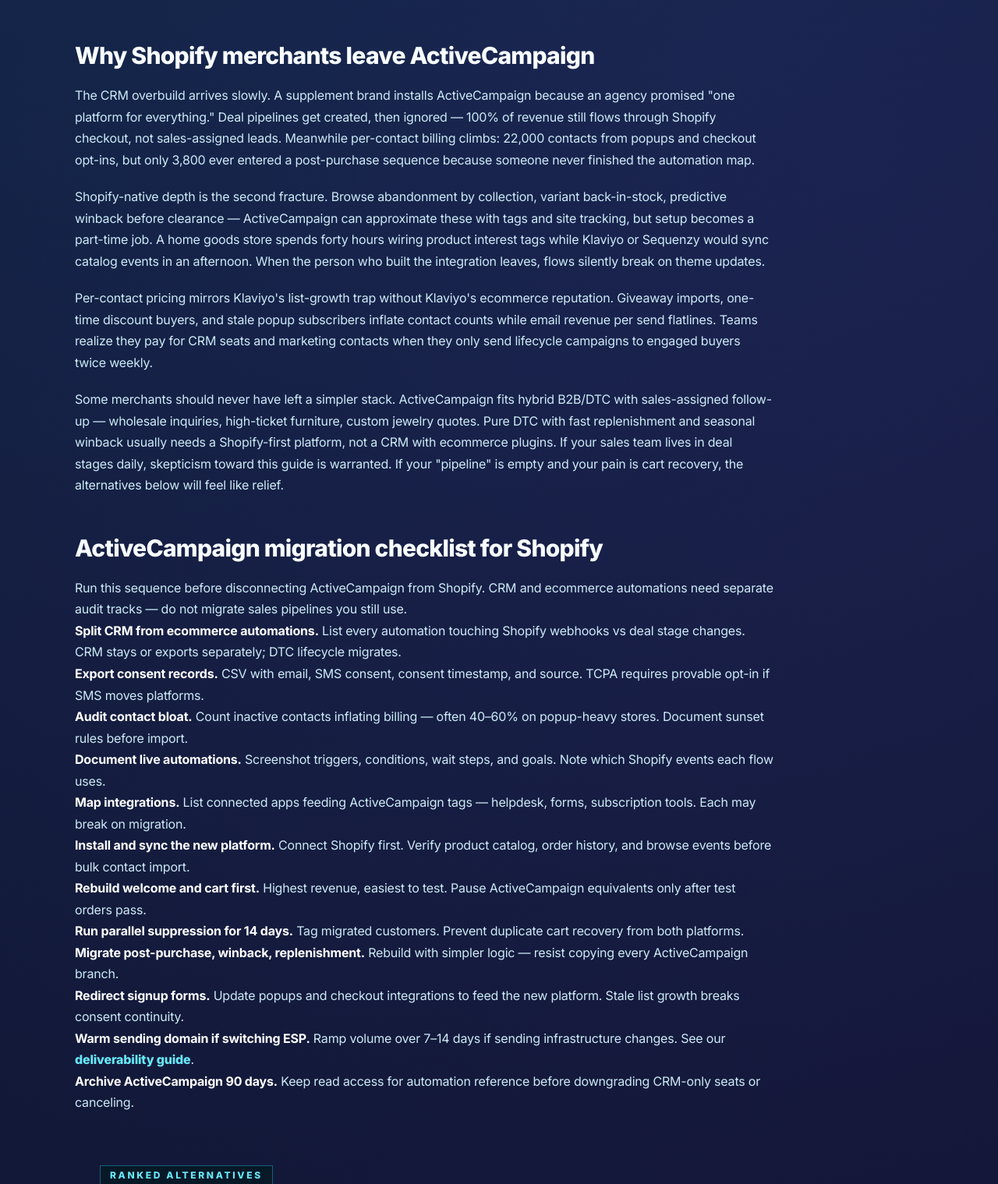
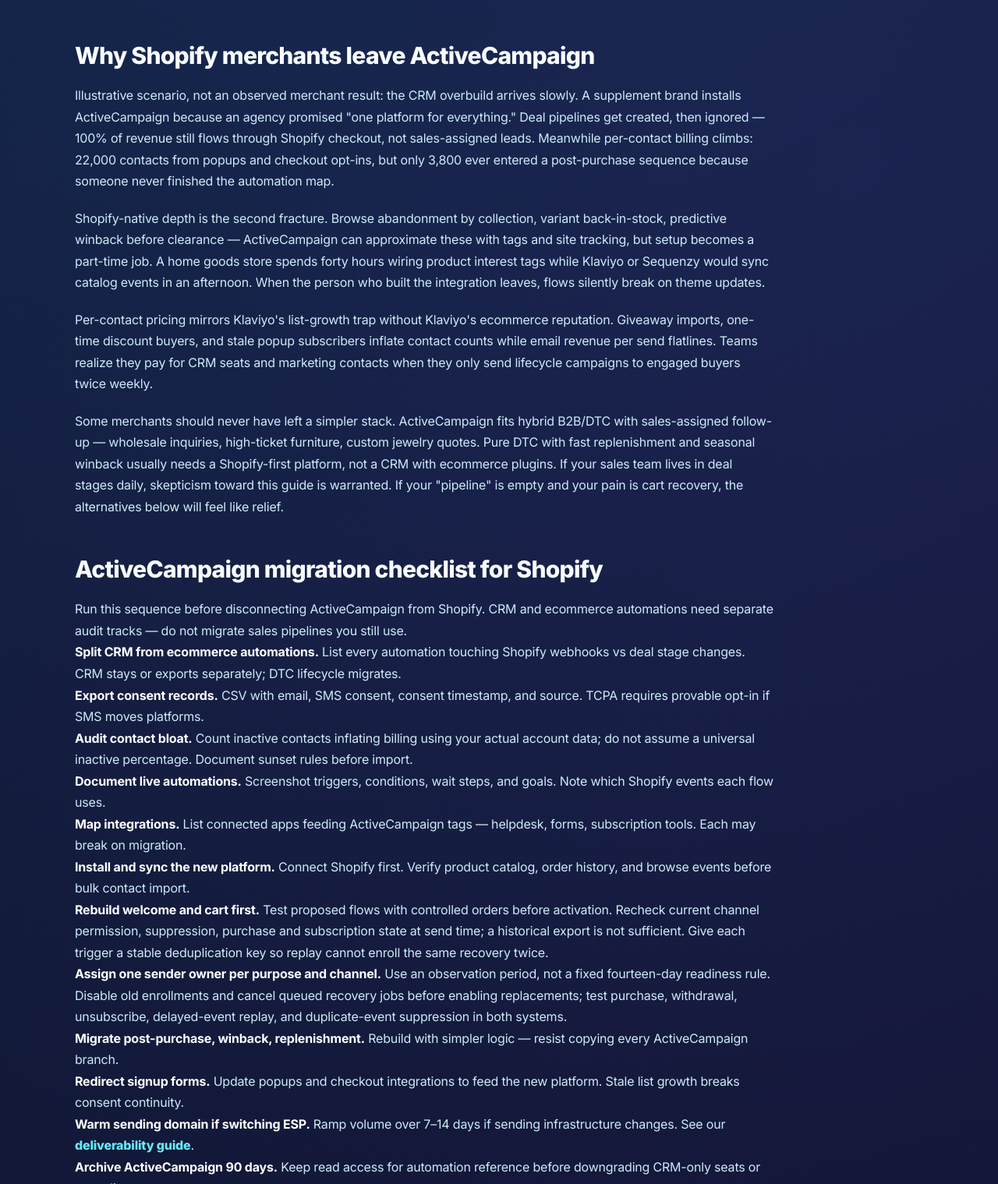
Before and after one commit to polnikale/shopifysmsapps, an Astro site: page /alternatives/activecampaign-alternative in a window 1280 px wide. Shown: the part 1307-2826 px from the top of the page at 78% size. Built offline with nearby package versions, Linux system fonts and the light colour scheme; Astro itself is replaced by a stand-in of ours.

Commit message:
Clarify recovery migration ownership and replay checks

```diff
--- a/src/pages/alternatives/activecampaign-alternative.astro
+++ b/src/pages/alternatives/activecampaign-alternative.astro
@@ -91,7 +91,7 @@ const faqs = [
       <article class="prose-shopify mt-14 max-w-4xl">
         <h2>Why Shopify merchants leave ActiveCampaign</h2>
         <p>
-          The CRM overbuild arrives slowly. A supplement brand installs ActiveCampaign because an agency promised "one platform for everything." Deal pipelines get created, then ignored — 100% of revenue still flows through Shopify checkout, not sales-assigned leads. Meanwhile per-contact billing climbs: 22,000 contacts from popups and checkout opt-ins, but only 3,800 ever entered a post-purchase sequence because someone never finished the automation map.
+          Illustrative scenario, not an observed merchant result: the CRM overbuild arrives slowly. A supplement brand installs ActiveCampaign because an agency promised "one platform for everything." Deal pipelines get created, then ignored — 100% of revenue still flows through Shopify checkout, not sales-assigned leads. Meanwhile per-contact billing climbs: 22,000 contacts from popups and checkout opt-ins, but only 3,800 ever entered a post-purchase sequence because someone never finished the automation map.
         </p>
         <p>
           Shopify-native depth is the second fracture. Browse abandonment by collection, variant back-in-stock, predictive winback before clearance — ActiveCampaign can approximate these with tags and site tracking, but setup becomes a part-time job. A home goods store spends forty hours wiring product interest tags while Klaviyo or Sequenzy would sync catalog events in an afternoon. When the person who built the integration leaves, flows silently break on theme updates.
@@ -108,12 +108,12 @@ const faqs = [
         <ol>
           <li><strong>Split CRM from ecommerce automations.</strong> List every automation touching Shopify webhooks vs deal stage changes. CRM stays or exports separately; DTC lifecycle migrates.</li>
           <li><strong>Export consent records.</strong> CSV with email, SMS consent, consent timestamp, and source. TCPA requires provable opt-in if SMS moves platforms.</li>
-          <li><strong>Audit contact bloat.</strong> Count inactive contacts inflating billing — often 40–60% on popup-heavy stores. Document sunset rules before import.</li>
+          <li><strong>Audit contact bloat.</strong> Count inactive contacts inflating billing using your actual account data; do not assume a universal inactive percentage. Document sunset rules before import.</li>
           <li><strong>Document live automations.</strong> Screenshot triggers, conditions, wait steps, and goals. Note which Shopify events each flow uses.</li>
           <li><strong>Map integrations.</strong> List connected apps feeding ActiveCampaign tags — helpdesk, forms, subscription tools. Each may break on migration.</li>
           <li><strong>Install and sync the new platform.</strong> Connect Shopify first. Verify product catalog, order history, and browse events before bulk contact import.</li>
-          <li><strong>Rebuild welcome and cart first.</strong> Highest revenue, easiest to test. Pause ActiveCampaign equivalents only after test orders pass.</li>
-          <li><strong>Run parallel suppression for 14 days.</strong> Tag migrated customers. Prevent duplicate cart recovery from both platforms.</li>
+          <li><strong>Rebuild welcome and cart first.</strong> Test proposed flows with controlled orders before activation. Recheck current channel permission, suppression, purchase and subscription state at send time; a historical export is not sufficient. Give each trigger a stable deduplication key so replay cannot enroll the same recovery twice.</li>
+          <li><strong>Assign one sender owner per purpose and channel.</strong> Use an observation period, not a fixed fourteen-day readiness rule. Disable old enrollments and cancel queued recovery jobs before enabling replacements; test purchase, withdrawal, unsubscribe, delayed-event replay, and duplicate-event suppression in both systems.</li>
           <li><strong>Migrate post-purchase, winback, replenishment.</strong> Rebuild with simpler logic — resist copying every ActiveCampaign branch.</li>
           <li><strong>Redirect signup forms.</strong> Update popups and checkout integrations to feed the new platform. Stale list growth breaks consent continuity.</li>
           <li><strong>Warm sending domain if switching ESP.</strong> Ramp volume over 7–14 days if sending infrastructure changes. See our <a class="link" href="/use-cases/deliverability">deliverability guide</a>.</li>
--- a/src/pages/alternatives/brevo-alternative.astro
+++ b/src/pages/alternatives/brevo-alternative.astro
@@ -91,7 +91,7 @@ const faqs = [
       <article class="prose-shopify mt-14 max-w-4xl">
         <h2>Why Shopify merchants leave Brevo</h2>
         <p>
-          The automation ceiling is the headline. A beauty brand runs Brevo successfully through year one — welcome, cart, monthly newsletter. Year two demands replenishment by serum vs moisturizer, winback before seasonal clearance, VIP early access without training discount hunters. Brevo's automation builder can approximate some of this with tags and manual lists, but maintenance becomes weekly list exports the platform was supposed to eliminate.
+          Illustrative scenario, not an observed merchant result: a beauty brand runs Brevo successfully through year one — welcome, cart, monthly newsletter. Year two demands replenishment by serum vs moisturizer, winback before seasonal clearance, VIP early access without training discount hunters. Brevo's automation builder can approximate some of this with tags and manual lists, but maintenance becomes weekly list exports the platform was supposed to eliminate.
         </p>
         <p>
           Shopify segmentation depth is the second fracture. Collection-level browse abandonment, variant back-in-stock, suppressing recent full-price buyers during sales — Brevo syncs orders but merchandising intelligence trails Klaviyo, Omnisend, and Sequenzy. Operators compensate with broadcast blasts, which defeats pay-per-email savings and hurts deliverability when engagement drops.
@@ -111,8 +111,8 @@ const faqs = [
           <li><strong>Audit active automations.</strong> List every workflow with last enrollment date. Disable zombies still sending to unengaged contacts.</li>
           <li><strong>Export contact attributes.</strong> Custom fields, list membership, purchase tags. Document attribute definitions for rebuild.</li>
           <li><strong>Connect new platform to Shopify first.</strong> Verify product catalog, order history, and customer sync before bulk import.</li>
-          <li><strong>Rebuild welcome and cart.</strong> Test with real Shopify test orders. Pause Brevo equivalents only after new flows pass.</li>
-          <li><strong>Run parallel suppression 14 days.</strong> Tag migrated customers. No duplicate cart recovery from Brevo and new platform.</li>
+          <li><strong>Rebuild welcome and cart.</strong> Use controlled Shopify test orders before activation. Recheck current channel permission, suppression, purchase and subscription state at send time. Deduplicate enrollment with stable event keys, including replayed events; imported consent alone is not a send authorization.</li>
+          <li><strong>Assign one sender owner per purpose and channel.</strong> An observation period is not proof of readiness. Disable old enrollments and cancel queued jobs before activating replacements. Test withdrawal, unsubscribe, purchase, delayed-event replay, and duplicate-event suppression across both systems.</li>
           <li><strong>Add post-purchase, winback, replenishment.</strong> The flows that triggered Brevo graduation — build with simpler logic than Brevo workarounds required.</li>
           <li><strong>Redirect signup forms.</strong> Update Privy, popups, and checkout integrations to feed new platform lists.</li>
           <li><strong>Warm sending domain if ESP changes.</strong> Ramp marketing volume over 7–14 days. See <a class="link" href="/use-cases/deliverability">deliverability guide</a>.</li>
```
